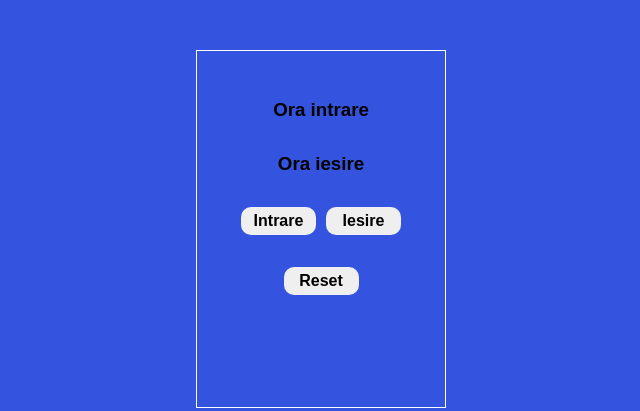
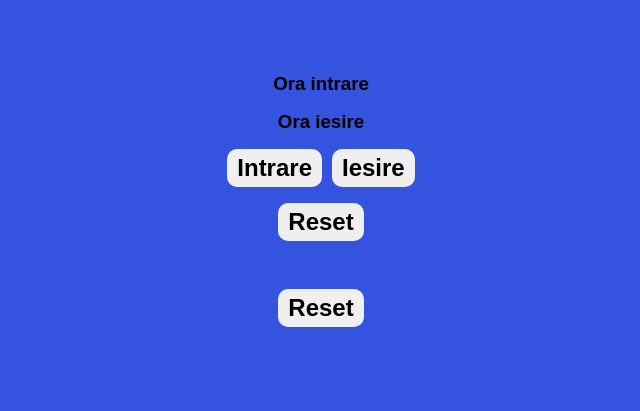
Before and after one commit to Flor77/pontaj, a plain HTML site: page index.html in a window 1280 px wide. Shown: the whole page, without its empty margins (319-959 px from the left). Drawn offline with Linux system fonts and the light colour scheme.

Commit message:
add reset records func

```diff
--- a/index.html
+++ b/index.html
@@ -26,6 +26,7 @@
 
       <p id="time__difference"></p>
       <ul id="recordsList"></ul>
+      <button id="btn__resetRecords">Reset</button>
     </div>
   </body>
   <script src="main.js"></script>
--- a/main.js
+++ b/main.js
@@ -3,6 +3,7 @@ const oraIesire = document.getElementById("ora__iesire");
 const inputBtn = document.getElementById("btn__intrare");
 const outputBtn = document.getElementById("btn__iesire");
 const resetBtn = document.getElementById("btn__reset");
+const resetBtnRecords = document.getElementById("btn__resetRecords");
 const recordsList = document.getElementById("recordsList");
 const today = getCurrentDate(); // Get the current date
 
@@ -77,6 +78,11 @@ function resetTime() {
   updateDisplay();
 }
 
+function resetRecords() {
+  localStorage.removeItem("records");
+  recordsList.innerHTML = "";
+}
+
 // Function to calculate and display the time difference relative to 8:30:00 (regular working time)
 function updateDisplay() {
   if (inputArray.length > 0 && outputArray.length > 0) {
@@ -144,6 +150,7 @@ function updateDisplay() {
 inputBtn.addEventListener("click", inputTime);
 outputBtn.addEventListener("click", outputTime);
 resetBtn.addEventListener("click", resetTime);
+resetBtnRecords.addEventListener("click", resetRecords);
 
 document.querySelector("#ora__intrare").innerHTML = inputArray[0];
 document.querySelector("#ora__iesire").innerHTML = outputArray[0];
--- a/style.css
+++ b/style.css
@@ -12,13 +12,12 @@ body {
 .container {
   max-width: 250px;
   margin: auto;
-  margin-top: 50px;
+  margin-top: 25px;
   display: flex;
   flex-direction: column;
   align-items: center;
   justify-content: center;
-  gap: 2rem;
-  border: 1px solid white;
+  gap: 1rem;
   padding: 3rem;
 }
 
@@ -51,7 +50,7 @@ p {
 
 button {
   padding: 5px 10px;
-  font-size: 1rem;
+  font-size: 1.5rem;
   font-weight: 600;
   min-width: 75px;
   border: none;
```
